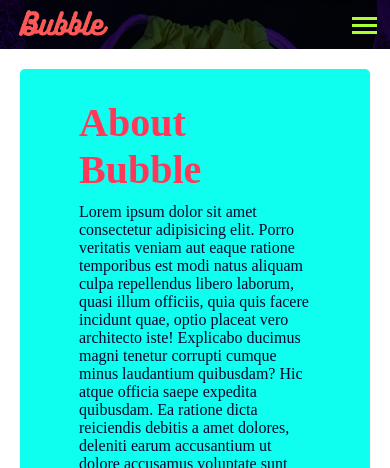
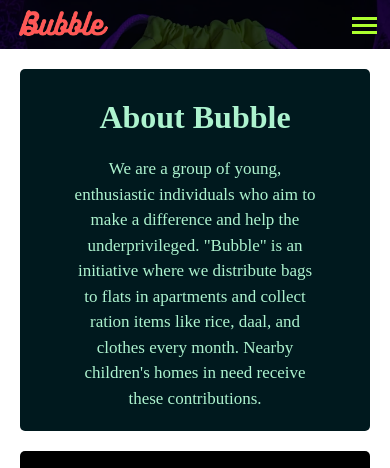
Before and after one commit to anusha-c18/Bubble, a PHP site: page /html/about.html in a window 390 px wide. Shown: the top 468 px of the page. Run offline with PHP 8.4, Linux system fonts and the light colour scheme.

Commit message:
responsive about us page

```diff
--- a/css/style.css
+++ b/css/style.css
@@ -11,6 +11,8 @@
     margin:0px;
     background-color: rgb(216, 229, 231);
 }
+
+/* Navigation bar */
 
 .navbar{
     display: flex;
@@ -88,12 +90,15 @@
     margin: -10px 0px 0px 0px;
 }
 
+/* Home page */
+
 .box_main{
     height:95vh;
     display:flex;
     justify-content: center;
     align-items: center;
 }
+
 .first{
     display:flex;
     justify-content: center;
@@ -111,18 +116,6 @@
     flex-direction: column;
     justify-content: center;
     align-items: center;
-}
-
-.right{
-    width:50%;
-}
-
-.right img{
-    width: 65%;
-    border-radius: 50%;
-    border: white solid 2px;
-    display: block;
-    margin:auto;
 }
 
 .text-big{
@@ -151,36 +144,6 @@
     cursor: pointer;
 }
 
-.about{
-    margin: 20px 20px 20px 20px ;
-    border-radius: 5px;
-    background-color: rgb(14, 255, 239);
-    display: flex;
-    justify-content: center;
-    align-items: flex-start;
-    padding: 30px 30px 30px 30px ;
-}
-
-.about div p{
-    color: rgb(4, 5, 46);
-}
-
-.info{
-    align-self:flex-start;
-    color: rgb(255, 55, 88);
-    font-size: 40px;
-    margin-bottom: 10px;
-}
-.form-container{
-
-    margin: 20px 20px;
-    border-radius: 5px;
-    display: flex;
-    flex-direction: column;
-    justify-content: center;
-    align-items: center;
-    flex-wrap:wrap;
-}
 .container{
     margin: 20px 20px;
     border-radius: 5px;
@@ -191,10 +154,11 @@
     flex-wrap:wrap;
 }
 
+/* How it works */
+
 .process_container{
     background-color: rgb(199 255 198);
 }
-
 
 .process{
     display: flex;
@@ -233,9 +197,12 @@
     height: 70px;
 }
 
+/* Contact us form */
+
 .contact_outer{
     background-color: rgb(223 212 255);
 }
+
 .container{
     margin: 20px 20px;
     display: flex;
@@ -251,6 +218,8 @@
     font-family: monospace;
     font-size:large;
 }
+
+/* Contact us form */
 
 .form{
     background-color: black;
@@ -298,6 +267,8 @@
 .buttons{
     margin:15px 10px;
 }
+
+/* Gallery page */
 
 .gallery {
     display: flex;
@@ -348,8 +319,41 @@
     transition: 0.3s;
 }
 
+/* About page */
+
+.info{
+    background-color: #00191e;
+}
+
+.title{
+    font-family: 'Times New Roman', Times, serif;
+    font-size: xx-large;
+    font-weight: bolder;
+    margin: 10px 0 20px 0;
+    color: #adf3cf;
+
+}
+
+.content{
+    font-family: 'Times New Roman', Times, serif;
+    font-size: 20px;
+    margin: 0px 150px 20px 150px;
+    color: #adf3cf;
+    text-align: center;
+    line-height: 1.5;
+}
+
+.video{
+    background-color: black;
+}
+
+/* Responsive website */
 
 @media only screen and (max-width: 873px){
+    .content{
+        margin: 0 30px;
+        font-size:17px;
+    }
     .navbar{
         flex-direction: column;
         height:233px;
@@ -395,3 +399,9 @@
         margin: 0px 10px;;
     }
 }
+
+@media only screen and (max-width: 667px){
+    .video iframe{
+        width: 100%;
+    }
+}
--- a/html/about.html
+++ b/html/about.html
@@ -46,27 +46,22 @@
         </nav>
     </header>
     <main>
-        <div class="about">
-            <div class="left">
-                <h2 class="info">About Bubble</h2>
-                <p>Lorem ipsum dolor sit amet consectetur adipisicing elit. Porro veritatis veniam aut eaque ratione
-                    temporibus est modi natus aliquam culpa repellendus libero laborum, quasi illum officiis, quia quis
-                    facere incidunt quae, optio placeat vero architecto iste! Explicabo ducimus magni tenetur corrupti
-                    cumque minus laudantium quibusdam? Hic atque officia saepe expedita quibusdam. Ea ratione dicta
-                    reiciendis debitis a amet dolores, deleniti earum accusantium ut dolore accusamus voluptate sunt
-                    sint deserunt, quasi nam? Dolores sed deleniti esse est cum ut quod perferendis officia numquam ex
-                    vitae dolore molestias error nulla fugiat nihil illo, sint dignissimos nobis! Non debitis vel quae
-                    optio voluptatibus.</p>
+        <div class="info container">
+            <div class="container">
+                <p class="title">About Bubble</p>
+                <p class="content">We are a group of young, enthusiastic individuals who aim to make a difference and
+                    help the
+                    underprivileged. "Bubble" is an initiative where we distribute bags to flats in apartments and
+                    collect
+                    ration items like rice, daal, and clothes every month. Nearby children's homes in need receive these
+                    contributions.</p>
             </div>
-            <!-- <div class="right">
-                    <iframe width="500" height="315" src="https://www.youtube.com/embed/OTXEsNqLhTw" title="YouTube video player"
-            frameborder="0" allow="accelerometer; autoplay; clipboard-write; encrypted-media; gyroscope; picture-in-picture"
-            allowfullscreen></iframe>
-                </div> -->
-            <!-- CORRECT SIZE OF THIS STUPID VIDEO -->
         </div>
-        <!-- create a div with two compo one for process title other for remaining make lfex dir column -->
-    <!-- add video and pictures of people who started and date -->
+        <div class="video container">
+            <div class="container">
+                <iframe class="player" width="560" height="315" src="https://www.youtube.com/embed/OTXEsNqLhTw" title="YouTube video player" frameborder="0" allow="accelerometer; autoplay; clipboard-write; encrypted-media; gyroscope; picture-in-picture" allowfullscreen></iframe>
+            </div>
+        </div>
     </main>
     <script src="../js/index.js"></script>
 </body>
--- a/html/index.html
+++ b/html/index.html
@@ -46,8 +46,6 @@
         </nav>
     </header>
     <main>
-        <!-- <div class="carousel">
-        </div> -->
         <div class="box_main background">
             <div class="first">
                 <div class="left">
```
